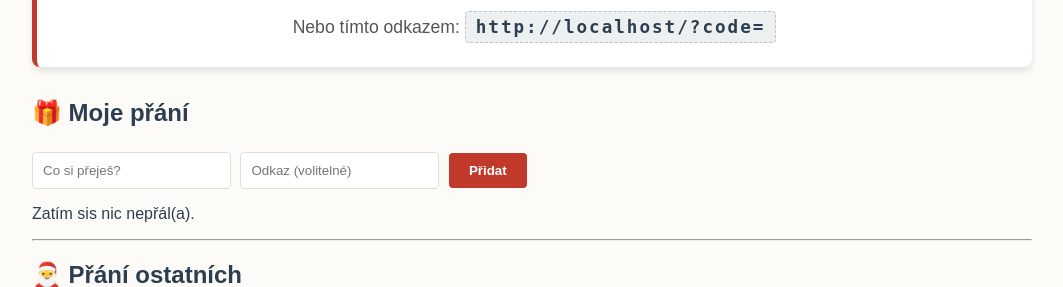
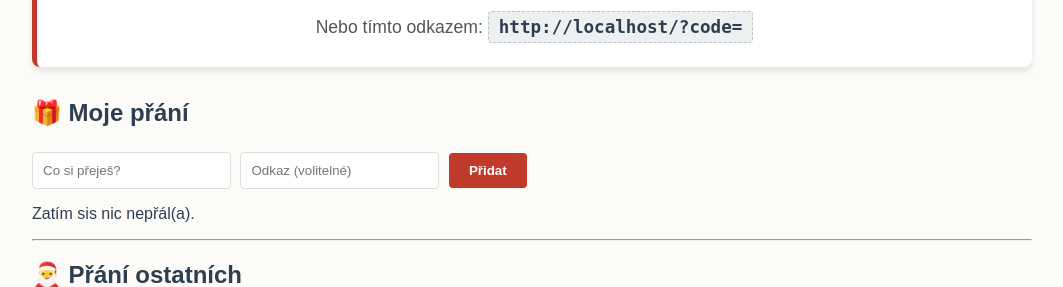
Before and after one commit to PyEldar/group-wishlist-manager, a Flask app: template templates/dashboard.html in a window 1280 px wide. Shown: the part 216-503 px from the top of the page, without its empty margins (108-1171 px from the left). Run offline with Flask 3, Linux system fonts and the light colour scheme; the template is opened without the code that fills it, so the values that code supplies are empty.

Commit message:
Remove letter spacing override

```diff
--- a/static/style.css
+++ b/static/style.css
@@ -233,7 +233,6 @@ button:hover {
     border-radius: 4px;
     font-family: monospace;
     font-weight: bold;
-    letter-spacing: 2px;
     color: var(--text);
     border: 1px dashed #bdc3c7;
 }
```
